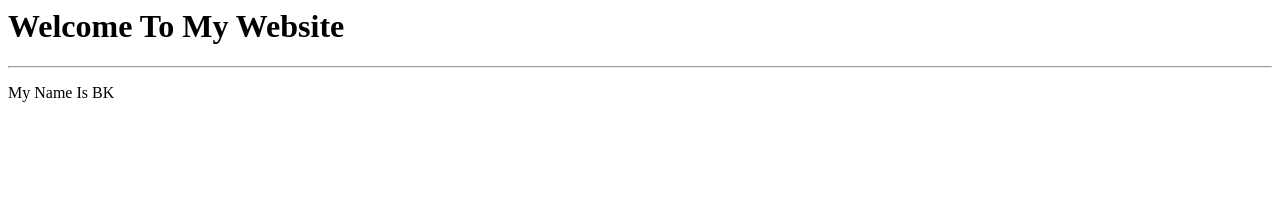
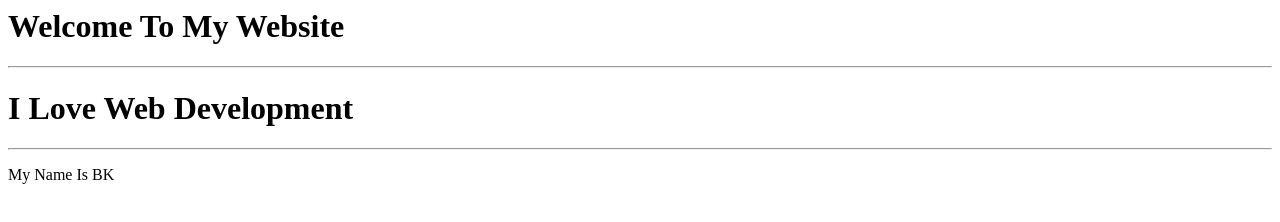
Before and after one commit to k1llbk/exclusivegarmnts, a plain HTML site: page index.html in a window 1280 px wide. Drawn offline with Linux system fonts and the light colour scheme.

Commit message:
Update index.html

```diff
--- a/index.html
+++ b/index.html
@@ -5,6 +5,8 @@
 <body>
 	<h1> Welcome To My Website</h1>
 	<hr/>
+	<h1> I Love Web Development</h1>
+	<hr/>
 	<p> My Name Is BK</p>
   </body>
 </html>
```
